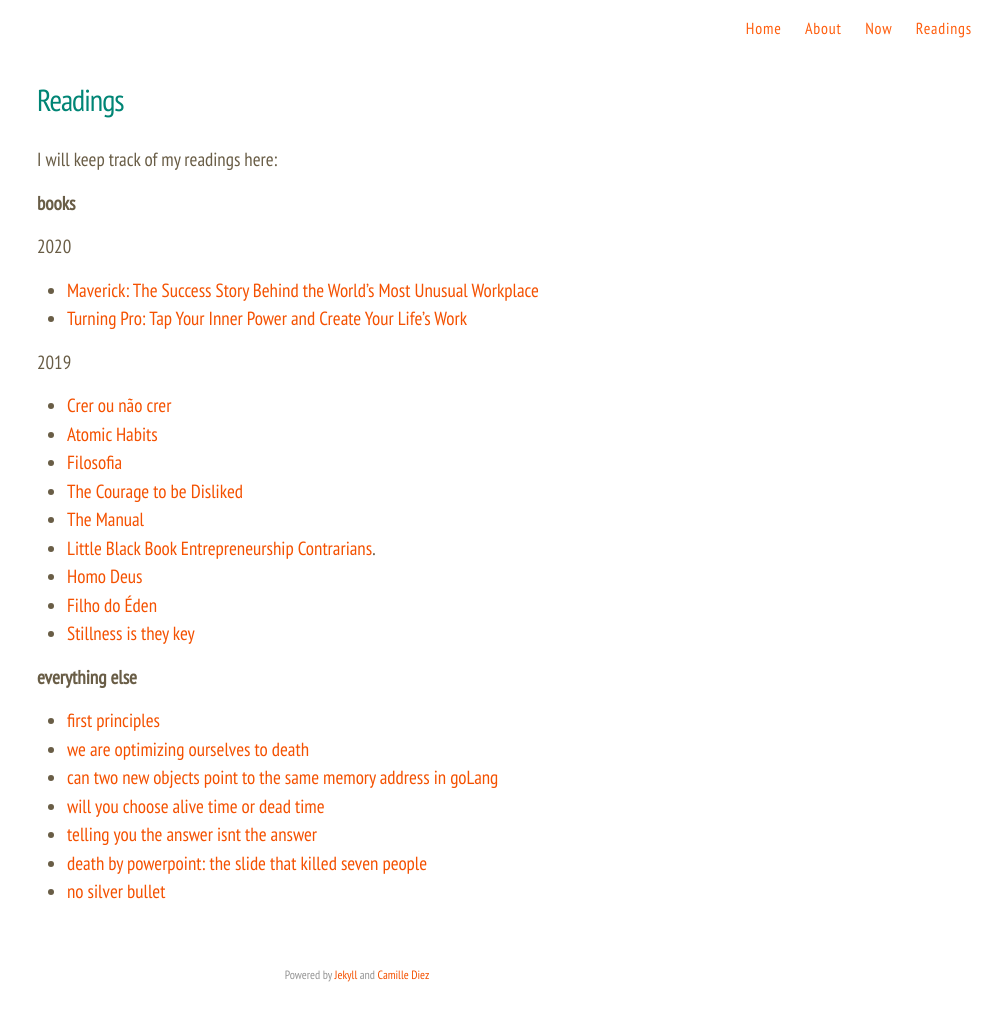
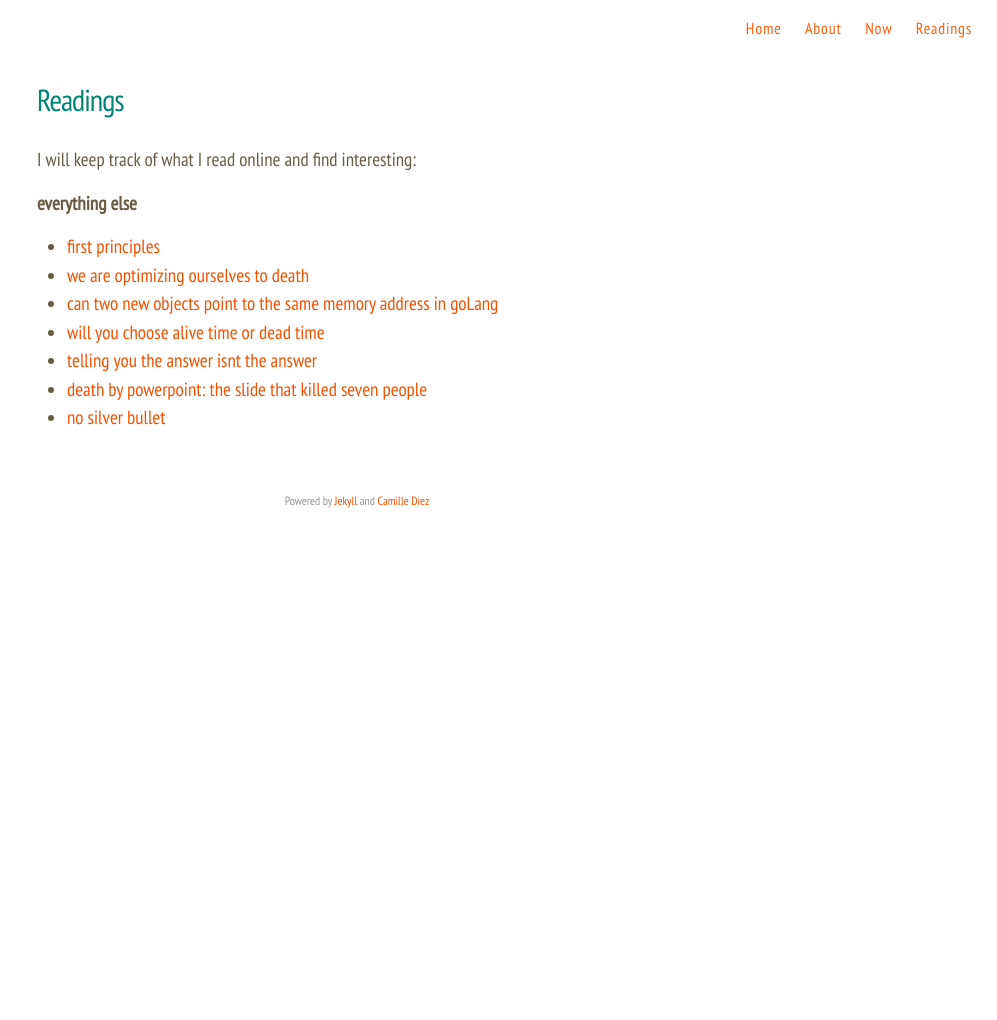
Before and after one commit to gerep/gerep.github.io, a Jekyll site: the page built from readings.md, in a window 1280 px wide. Shown: the whole page, without its empty margins (283-1280 px from the left). Built offline with Jekyll 4.4.1, drawn with Linux system fonts in a browser that asks for light colours; nearby versions of some CDN libraries; after the commit the page ends 900 px from its top, so only the background shows below that.

Commit message:
Update readings.md

```diff
--- a/readings.md
+++ b/readings.md
@@ -4,24 +4,8 @@ title: Readings
 permalink: /readings/
 ---
 
-I will keep track of my readings here:
+I will keep track of what I read online and find interesting:
 
-**books**
-
-2020
-* [Maverick: The Success Story Behind the World's Most Unusual Workplace](https://www.amazon.com/Maverick-Success-Behind-Unusual-Workplace/dp/0446670553)
-* [Turning Pro: Tap Your Inner Power and Create Your Life's Work](https://www.amazon.com/Turning-Pro-Inner-Power-Create/dp/B07FWS2FHP/ref=sr_1_3?dchild=1&keywords=Steven+Pressfield&qid=1587981200&s=audible&sr=1-3)
-
-2019
-* [Crer ou não crer](https://www.amazon.com.br/Crer-ou-n%C3%A3o-F%C3%A1bio-Melo/dp/8542211316/)
-* [Atomic Habits](https://www.amazon.com.br/Atomic-Habits-Proven-Build-English-ebook/dp/B07D23CFGR/)
-* [Filosofia](https://www.amazon.com.br/Tudo-precisa-saber-sobre-filosofia/dp/8573129727)
-* [The Courage to be Disliked](https://www.amazon.com/Courage-Be-Disliked-Phenomenon-Happiness/dp/1501197274/)
-* [The Manual](https://www.amazon.com/Manual-Philosophers-Guide-Life/dp/1545461112)
-* [Little Black Book Entrepreneurship Contrarians](https://www.amazon.com/Little-Black-Book-Entrepreneurship-Contrarians/dp/1480576883).
-* [Homo Deus](https://www.amazon.com.br/Homo-deus-Yuval-Noah-Harari/dp/8535928197)
-* [Filho do Éden](https://www.amazon.com.br/Filhos-%C3%89den-Herdeiros-Atl%C3%A2ntida-Vol/dp/8576861410)
-* [Stillness is they key](https://www.amazon.com/Stillness-Key-Ryan-Holiday/dp/0525538585)
 
 **everything else**
 
```
